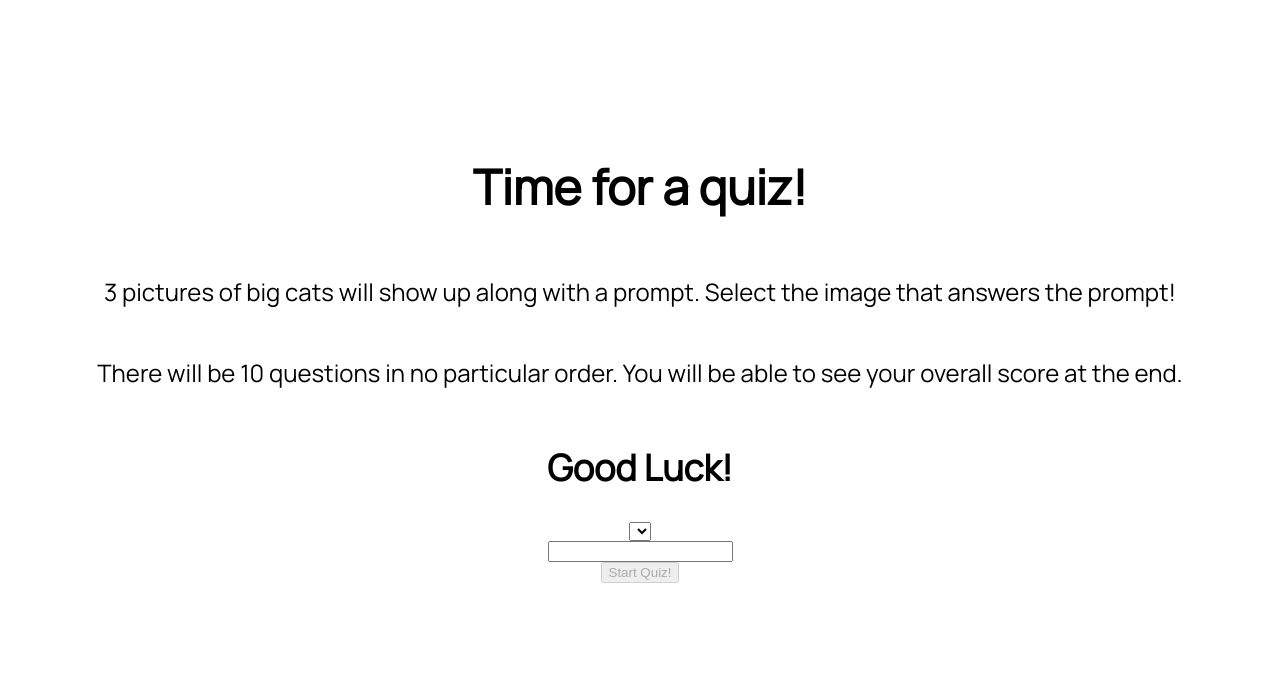
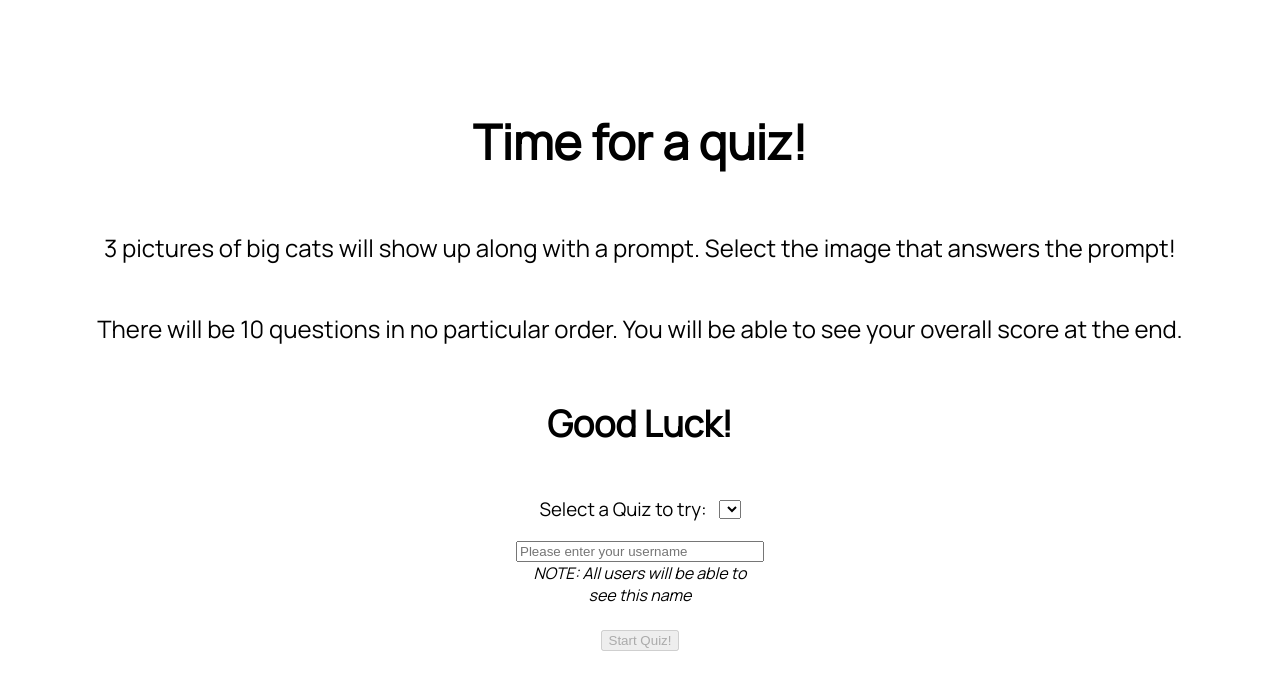
Before and after one commit to MajesticalMelon/SpotTheCat, a website: page client/rules.html in a window 1280 px wide. Drawn offline with Linux system fonts and the light colour scheme; no server answers.

Commit message:
Cleanup and some css fiddling

```diff
--- a/client/rules.html
+++ b/client/rules.html
@@ -27,8 +27,18 @@
         see your overall score at the end.
       </p>
       <h2>Good Luck!</h2>
-      <select id="quiz"></select>
-      <input type="text" id="nameField" />
+      <div id="quizContainer">
+        <p>Select a Quiz to try:</p>
+        <select id="quiz"></select>
+      </div>
+      <div id="nameContainer">
+        <input
+          type="text"
+          id="nameField"
+          placeholder="Please enter your username"
+        />
+        <p id="note"><i>NOTE: All users will be able to see this name</i></p>
+      </div>
       <button id="continue" disabled>Start Quiz!</button>
     </main>
   </body>
--- a/client/scripts/create.js
+++ b/client/scripts/create.js
@@ -18,11 +18,13 @@ nameElement.onchange = () => {
   quizName = nameElement.value;
 };
 
+// Allow users to add a question once a prompt has been inputted
 promptElement.onchange = () => {
   prompt = promptElement.value;
   addButton.disabled = prompt === '';
 };
 
+// Modify answer dropdown based on the selected image types
 image1Element.onchange = () => {
   image1 = image1Element.value;
   answerElement.childNodes.forEach((c) => {
@@ -89,6 +91,7 @@ image3Element.onchange = () => {
   });
 };
 
+// Parse answer dropdown into the needed format
 answerElement.onchange = () => {
   answer[0] = +answerElement.value.charAt(answerElement.value.length - 1) - 1;
   answer[1] = document.getElementById(answerElement.value).value;
--- a/client/scripts/results.js
+++ b/client/scripts/results.js
@@ -3,6 +3,8 @@ const score = document.getElementById('score');
 const title = document.getElementById('title');
 const allScoresButton = document.getElementById('btnAllScores');
 const allScoresList = document.getElementById('lsAllScores');
+
+// Grab URL params
 const params = document.location.search.split('&');
 const currentName = params[0].split('=')[1];
 const currentQuiz = params.length > 1 ? params[1].split('=')[1] : undefined;
--- a/client/scripts/rules.js
+++ b/client/scripts/rules.js
@@ -18,6 +18,8 @@ fetch('/quizzes', {
   });
 });
 
+// Don't let the user start the quiz until they input a name
+// and the timeout has finished
 const enableContinue = () => {
   if (timerEnd && nameInputted) {
     const button = document.getElementById('continue');
@@ -38,6 +40,7 @@ nameField.onchange = () => {
   enableContinue();
 };
 
+// Wait two seconds until the user can start the quiz
 setTimeout(() => {
   timerEnd = true;
   enableContinue();
--- a/client/styles/rules.css
+++ b/client/styles/rules.css
@@ -4,7 +4,7 @@ html {
 }
 
 body {
-  margin: 0;
+  margin: 0.5rem;
 }
 
 main {
@@ -15,3 +15,35 @@ main {
   align-items: center;
   margin-top: -2rem;
 }
+
+#quizContainer {
+  display: flex;
+  font-size: 14pt;
+  align-items: center;
+  margin: 0rem;
+}
+
+#quiz {
+  margin-left: 12px;
+  height: fit-content;
+}
+
+#nameContainer {
+  width: 10rem;
+  display: flex;
+  flex-direction: column;
+  justify-content: center;
+  align-items: center;
+  margin: 1rem;
+  margin-top: 0;
+}
+
+#nameField {
+  width: 100%;
+}
+
+#note {
+  margin: 0;
+  font-size: 12pt;
+  text-align: center;
+}
--- a/src/routes/images.js
+++ b/src/routes/images.js
@@ -1,7 +1,7 @@
 import * as fs from 'fs';
 
 const getImage = (request, response) => {
-  const file = fs.readFileSync(`client${request.url}`);
+  const file = fs.readFileSync(`client/${request.url}`);
 
   response.writeHead(200, { 'Content-Type': 'image/jpeg' });
   response.write(file);
--- a/src/routes/questions.js
+++ b/src/routes/questions.js
@@ -116,8 +116,8 @@ export const question = (request, response, body) => {
 
     let responseCode = 204;
 
+    // Parse spaces into a url friendly format
     const quizName = body.quiz.split(' ').join('%20');
-
     if (!userQuestions[quizName]) {
       responseCode = 201;
       userQuestions[quizName] = [];
```
Also changed, not shown: client/quiz.html (+0 -1 lines), client/scripts/quiz.js (+7 -2 lines), src/routes/scores.js (+9 -9 lines), src/routes/facts.js (deleted).
